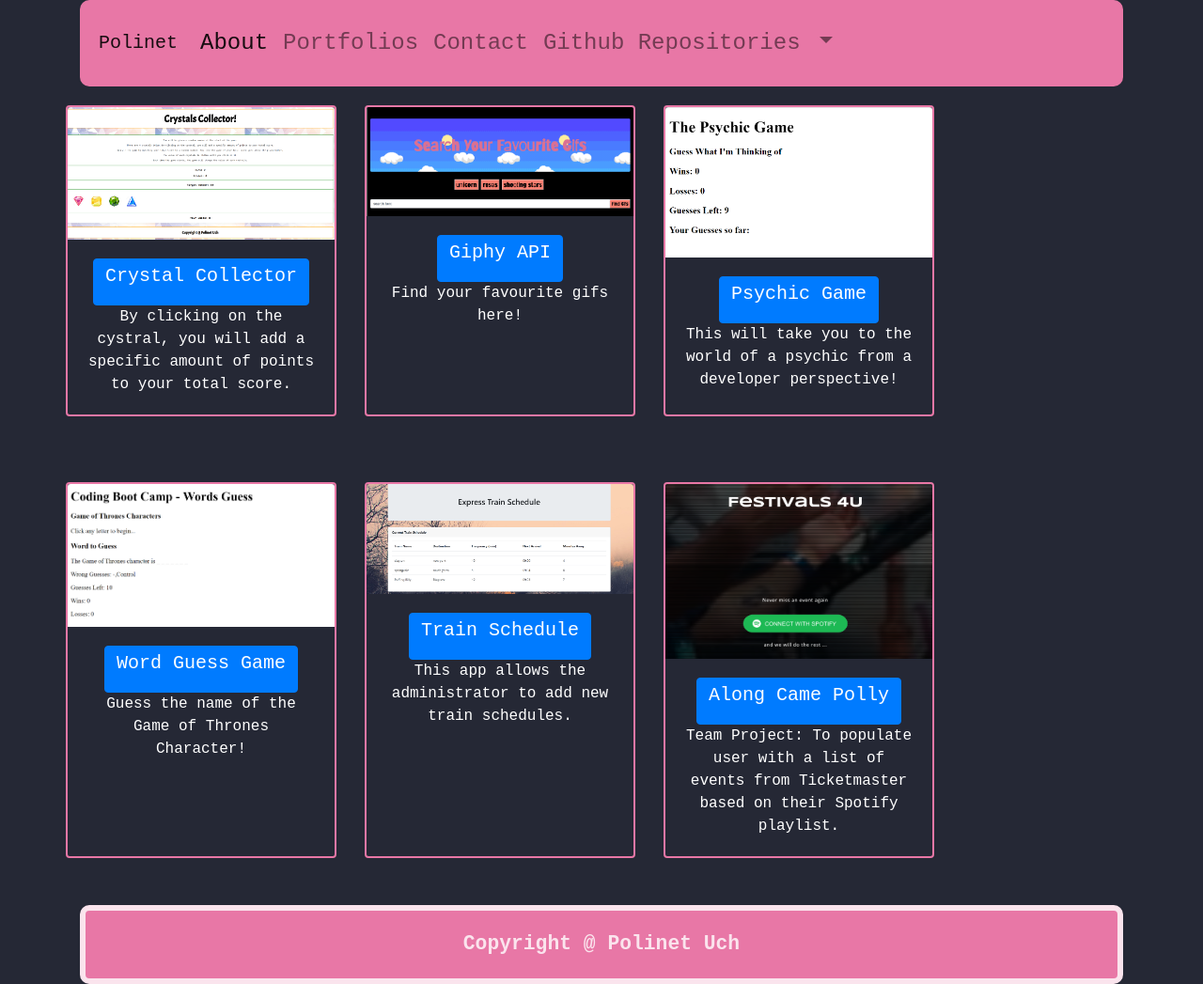
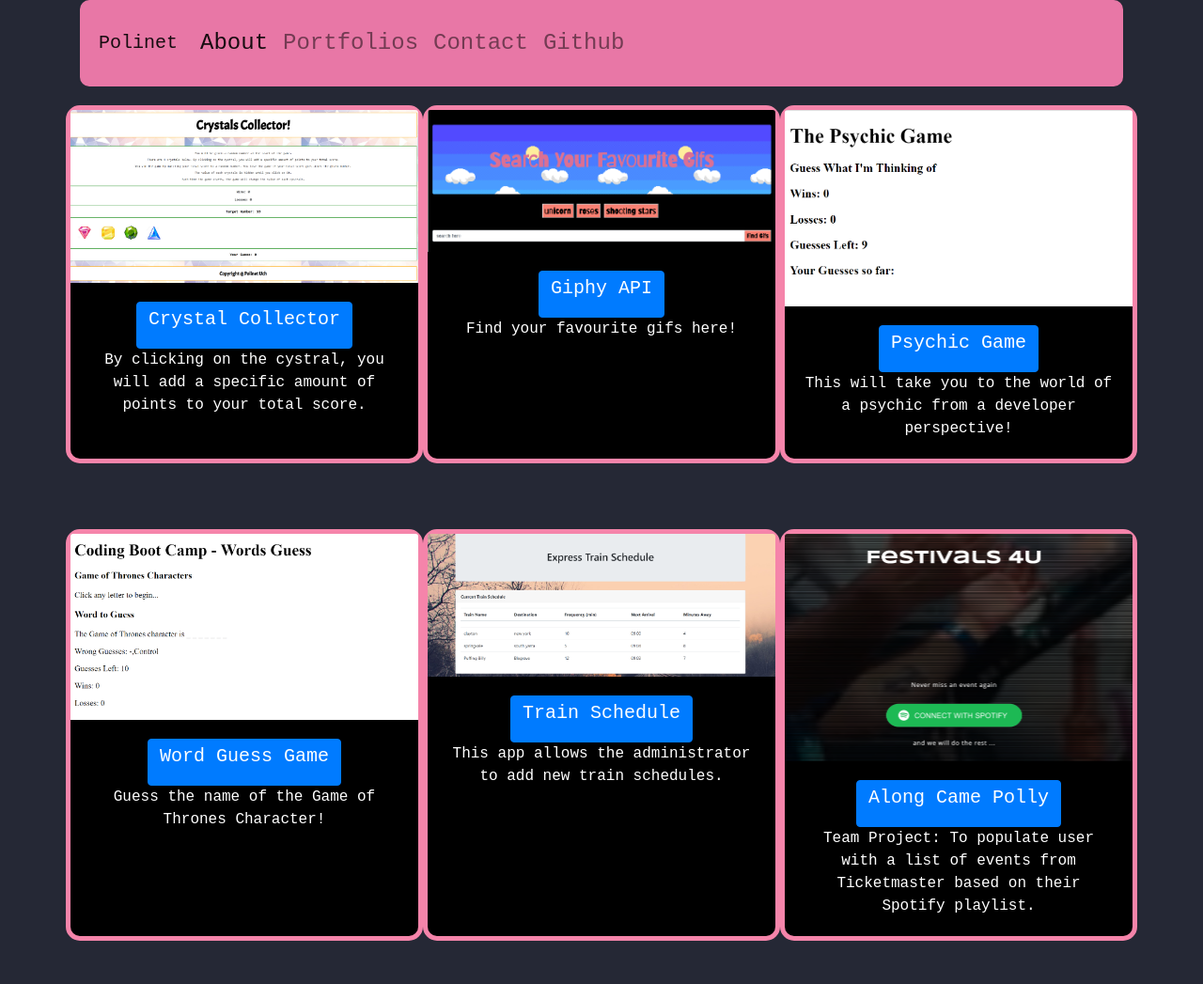
Before and after one commit to polinetuch/Responsive-Portfolio, a plain HTML site: page portfolio.html in a window 1280 px wide. Shown: the top 1047 px of the page at 94% size. Drawn offline with nearby package versions, Linux system fonts and the light colour scheme.

Commit message:
added more styling

```diff
--- a/assets/CSS/style.css
+++ b/assets/CSS/style.css
@@ -4,7 +4,7 @@ body {
   color: white;
 }
 
-.navbar-expand-lg {
+.navbar {
   background-color: #e877a6;
   border-radius: 10px;
   padding: 20px;
@@ -14,17 +14,18 @@ body {
 
 .card {
   margin-top: 20px;
-  margin-right: 30px;
-  background-color: #252835;
-  border: 2px solid #e877a6;
+  padding: 0;
+  background-color: black;
+  border: 5px solid rgb(245, 132, 170);
+  border-radius: 15px;
   text-align: center;
 }
 
-/* #contactInfo-Style {
+#contactInfo-Style {
   margin-top: 20px;
   margin-bottom: 50px;
-  margin-right: 25px;
-} */
+  margin-right: 50px;
+}
 
 #portfolio {
   margin-bottom: 50px;
--- a/portfolio.html
+++ b/portfolio.html
@@ -53,30 +53,10 @@
             <li class="nav-item">
               <a class="nav-link" href="./contact.html">Contact</a>
             </li>
-            <li class="nav-item dropdown">
-              <a
-                class="nav-link dropdown-toggle"
-                href="#"
-                id="navbarDropdownMenuLink"
-                role="button"
-                data-toggle="dropdown"
-                aria-haspopup="true"
-                aria-expanded="false"
+            <li class="nav-item">
+              <a class="nav-link" href="https://github.com/polinetuch"
+                >Github</a
               >
-                Github Repositories
-              </a>
-              <div
-                class="dropdown-menu"
-                aria-labelledby="navbarDropdownMenuLink"
-              >
-                <a
-                  class="dropdown-item"
-                  href="https://github.com/polinetuch/giphy-api"
-                  >Action</a
-                >
-                <a class="dropdown-item" href="#">Another action</a>
-                <a class="dropdown-item" href="#">Something else here</a>
-              </div>
             </li>
           </ul>
         </div>
@@ -85,7 +65,7 @@
     <!-- Github projects -->
     <div class="container">
       <div class="row" id="portfolio">
-        <div class="card" style="width: 18rem;">
+        <div class="card  col-md-4" style="width: 18rem;">
           <img
             src="./assets/images/crystal-collector.PNG"
             class="card-img-top"
@@ -103,7 +83,7 @@
             </p>
           </div>
         </div>
-        <div class="card" style="width: 18rem;">
+        <div class="card  col-md-4" style="width: 18rem;">
           <img
             src="./assets/images/giphy-api.PNG"
             class="card-img-top"
@@ -120,7 +100,7 @@
             </p>
           </div>
         </div>
-        <div class="card" style="width: 18rem;">
+        <div class="card col-md-4" style="width: 18rem;">
           <img
             src="./assets/images/psychic-game.PNG"
             class="card-img-top"
@@ -141,7 +121,7 @@
       </div>
 
       <div class="row" id="portfolio">
-        <div class="card" style="width: 18rem;">
+        <div class="card col-md-4" style="width: 18rem;">
           <img
             src="./assets/images/word-guess-game.png"
             class="card-img-top"
@@ -158,7 +138,7 @@
             </p>
           </div>
         </div>
-        <div class="card" style="width: 18rem;">
+        <div class="card col-md-4" style="width: 18rem;">
           <img
             src="./assets/images/train-schedule.PNG"
             class="card-img-top"
@@ -175,7 +155,7 @@
             </p>
           </div>
         </div>
-        <div class="card" style="width: 18rem;">
+        <div class="card col-md-4" style="width: 18rem;">
           <img
             src="./assets/images/along-came-polly.PNG"
             class="card-img-top"
```
Also changed, not shown: contact.html (+5 -25 lines), index.html (+3 -23 lines).
